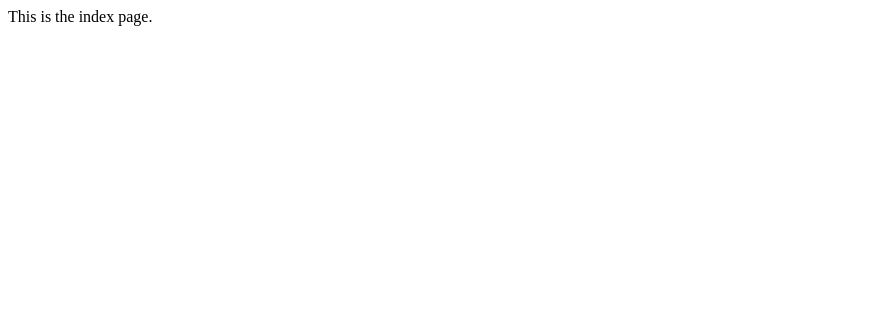
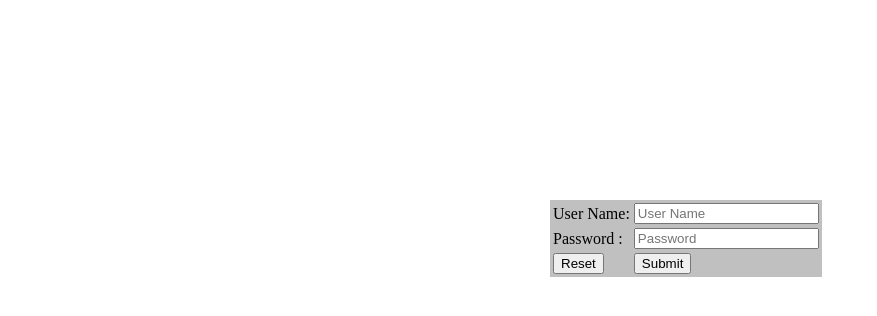
Before and after one commit to ChellappanManohar/MyWebApp, a plain HTML site: page MyWepApp/WebContent/index.html in a window 1280 px wide. Shown: the whole page, without its empty margins (0-877 px from the left). Drawn offline with Linux system fonts and the light colour scheme.

Commit message:
Adding form fields in login page
Adding form format in login page

```diff
--- a/MyWepApp/WebContent/index.html
+++ b/MyWepApp/WebContent/index.html
@@ -5,6 +5,14 @@
 <title>Index</title>
 </head>
 <body>
-This is the index page.
+<div style="background-color: silver; position: absolute; left: 550px; top: 200px;">
+	<form action="authenticate">
+		<table>
+			<tr><td>User Name: </td><td><input type="text" name="userName" placeholder="User Name"></td></tr>
+			<tr><td>Password : </td><td><input type="password" name="password" placeholder="Password"></td></tr>
+			<tr><td><input type="reset" value="Reset"/></td><td><input type="submit" value="Submit"/></td></tr>
+		</table>
+	</form>
+</div>
 </body>
 </html>
```
